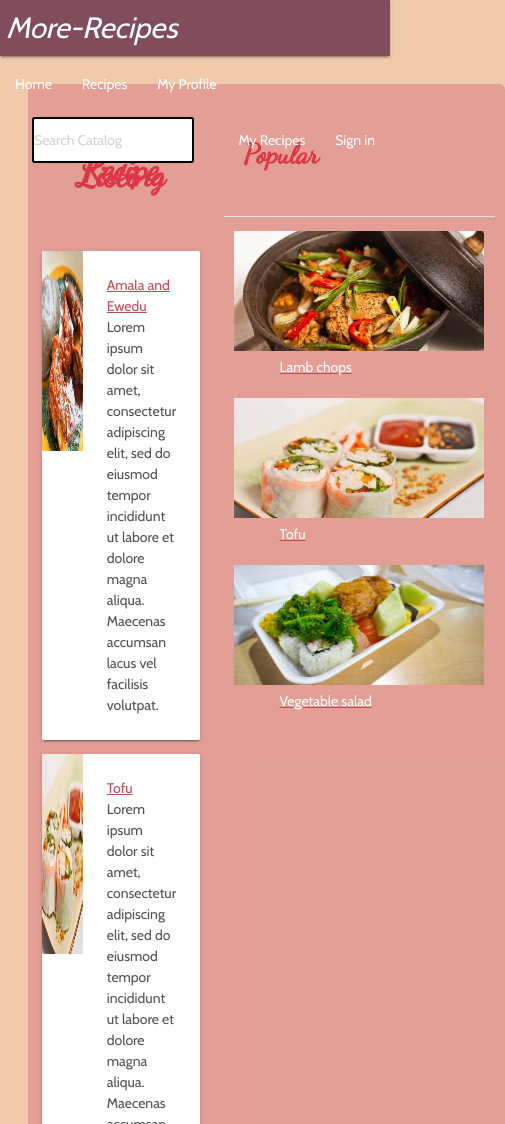
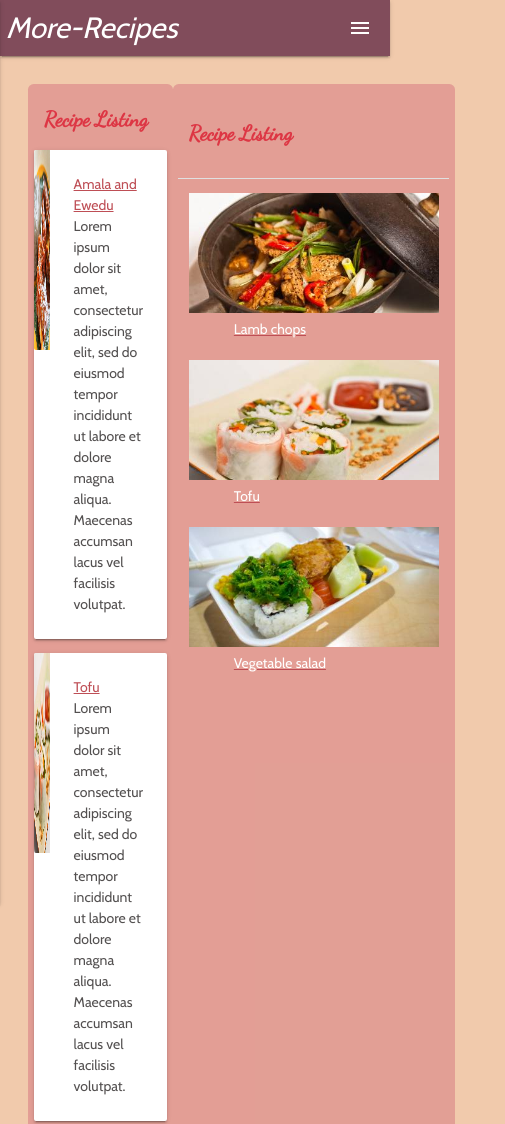
Before and after one commit to dayoaj/More-Recipes, a plain HTML site: page template/recipecatalog.html in a window 390 px wide. Shown: the top 1124 px of the page, 505 px wide, since content can reach past the window. Drawn offline with nearby package versions, Linux system fonts and the light colour scheme.

Commit message:
Make pages more responsive

```diff
--- a/template/css/catalog.css
+++ b/template/css/catalog.css
@@ -23,7 +23,7 @@ img.resize {
     flex-basis: 67%;
     box-sizing: border-box;
     background-color: rgba(192, 59, 97, 0.3);
-    padding: 0.4em 1em;
+    padding: 0.2em 0.4em;
     border-radius: .4em;
 }
 
@@ -31,7 +31,7 @@ img.resize {
     flex-basis: 30%;
     box-sizing: border-box;
     background-color: rgba(192, 59, 97, 0.3);
-    padding: 0.4em 0.7em;
+    padding: 0.2em 0.4em;
     border-radius: .4em;
 }
 
--- a/template/recipecatalog.html
+++ b/template/recipecatalog.html
@@ -23,13 +23,29 @@
       <nav>
         <div class="nav-wrapper nav-prop">
           <a href="#" class="logo">More-Recipes</span></a>
-          <ul id="nav-mobile" class="left">
+          <ul id="slide-out" class="side-nav">
+              <li class="search">
+                  <div>
+                    <!-- <label for="search">Search Catalog</label> -->
+                    <input id="search" type="search" placeholder="Search Catalog">
+                  </div>
+
+                </li>
+            <li><a class="waves-effect side-link" href="recipecatalog.html">Third Link With Waves</a></li>
+            <li><a href="index.html">Home</a></li>
+            <li><a href="recipecatalog.html">Recipes</a></li>
+            <li><a href="myprofile.html">My Profile</a></li>
+            <li><a href="myrecipes.html">My Recipes</a></li>
+            <li><a href="signin.html">Sign in</a></li>
+          </ul>
+          <a href="#" data-activates="slide-out" class="right button-collapse"><i class="material-icons">menu</i></a>
+          <ul id="nav-mobile" class="left hide-on-med-and-down" >
             <li><a href="index.html">Home</a></li>
             <li><a href="recipecatalog.html">Recipes</a></li>
             <li><a href="myprofile.html">My Profile</a></li>
           </ul>
 
-          <ul id="nav-mobile" class="right">
+          <ul id="nav-mobile" class="right hide-on-med-and-down">
             <li class="search">
               <div>
                 <!-- <label for="search">Search Catalog</label> -->
@@ -45,8 +61,9 @@
     </div>
   </header>
   <div class="main-catalog">
-    <div id="catalog-view">
-      <h2>Recipe Listing</h2>
+    <div id="catalog-view" >
+      <h2 class="hide-on-med-and-down">Recipe Listing</h2>
+      <h4 class="hide-on-large-only">Recipe Listing</h4>
 
       <div class="col s12 staggered">
         <div class="card horizontal">
@@ -126,9 +143,10 @@
 
     </div>
 
-    <div id="popular-view">
+    <div id="popular-view" >
       <div class="section">
-        <h3>Popular</h3>
+        <h3 class="hide-on-med-and-down">Popular</h3>
+        <h4 class="hide-on-large-only">Recipe Listing</h4>
       </div>
       <div class="divider"></div>
       <div class="section">
@@ -183,6 +201,12 @@
   <!--Import jQuery before materialize.js-->
   <script type="text/javascript" src="https://code.jquery.com/jquery-3.2.1.min.js"></script>
   <script type="text/javascript" src="js/materialize.min.js"></script>
+  <script>
+      $(document).ready(function () {
+
+        $(".button-collapse").sideNav();
+      });
+  </script>
 
 </body>
 
```
Also changed, not shown: template/myprofile.html (+8 -1 lines), template/myrecipes.html (+6 -0 lines), template/recipedetails.html (+6 -0 lines), template/signin.html (+6 -0 lines), template/signup.html (+7 -1 lines).
